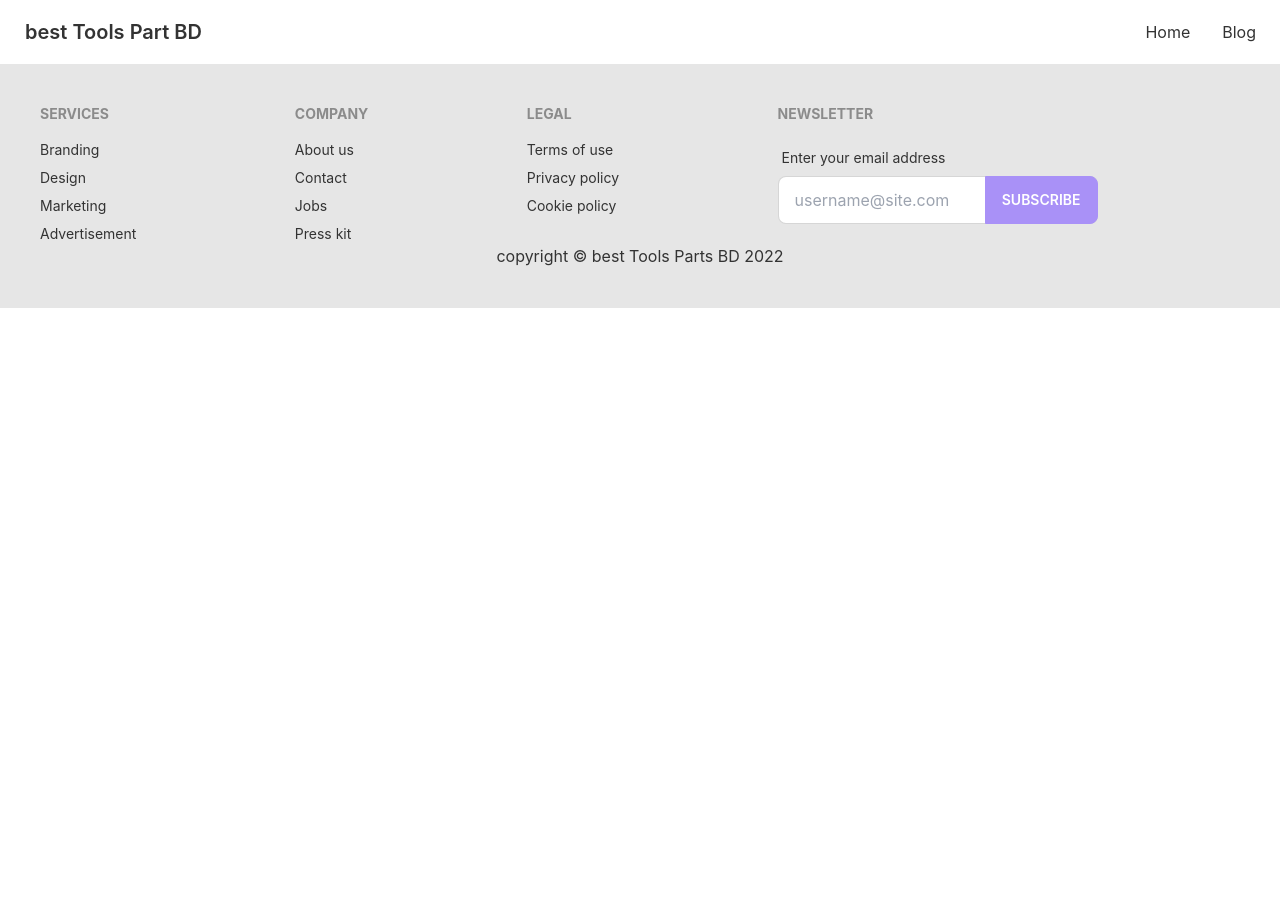
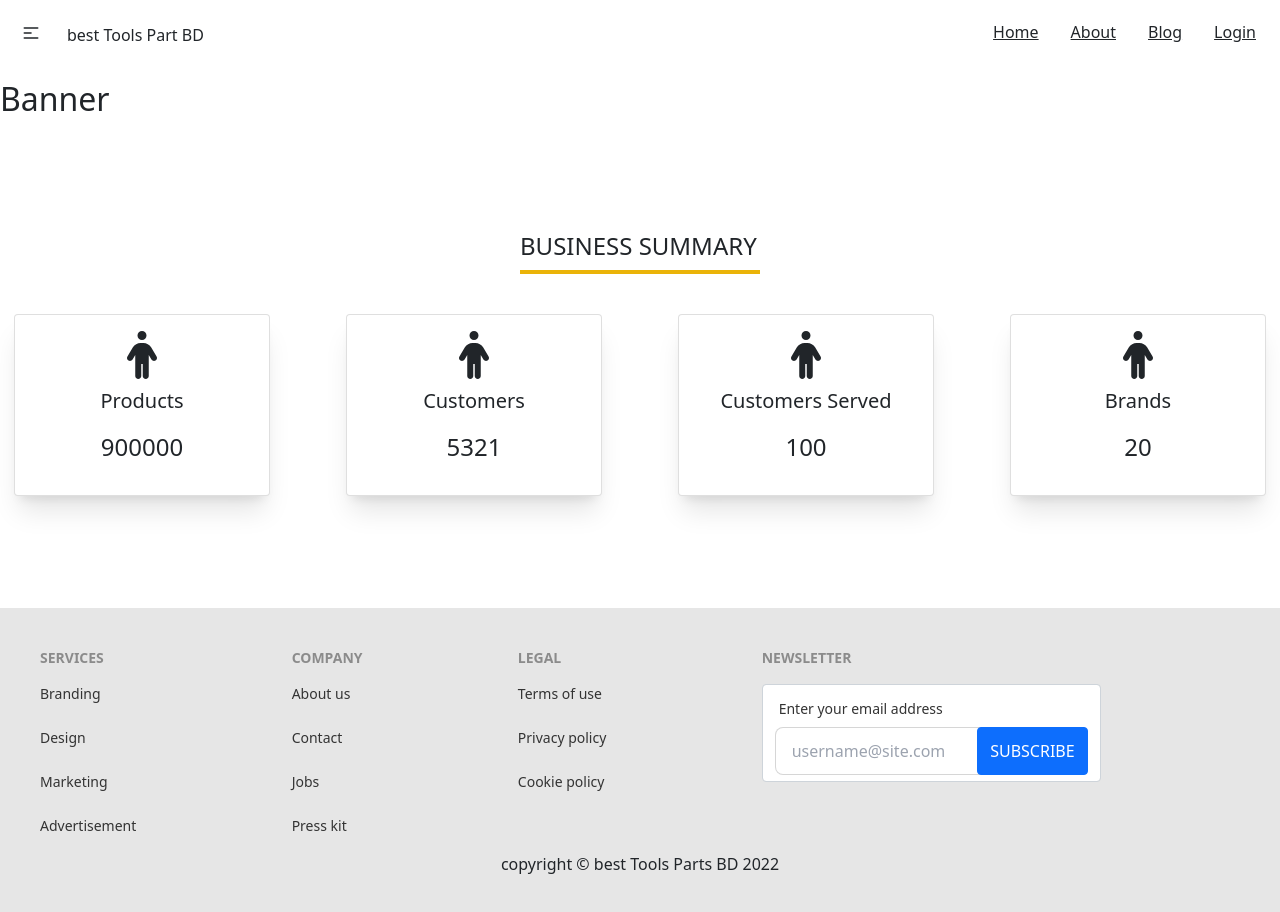
Before and after one commit to rashidul191/best-tools-parts-client, a React (Create React App) app: page / in a window 1280 px wide. Shown: the top 912 px of the page. Before the commit the page ends 800 px from the top, so only its background shows below. Built offline with nearby package versions, Linux system fonts and the light colour scheme; the HTML template or start-up script is replaced by a standard one.

Commit message:
business summary done.

```diff
--- a/package.json
+++ b/package.json
@@ -3,12 +3,18 @@
   "version": "0.1.0",
   "private": true,
   "dependencies": {
+    "@fortawesome/fontawesome-svg-core": "^6.1.1",
+    "@fortawesome/free-solid-svg-icons": "^6.1.1",
+    "@fortawesome/react-fontawesome": "^0.2.0",
     "@testing-library/jest-dom": "^5.16.4",
     "@testing-library/react": "^13.3.0",
     "@testing-library/user-event": "^13.5.0",
+    "bootstrap": "^5.1.3",
     "daisyui": "^2.19.0",
     "react": "^18.2.0",
+    "react-bootstrap": "^2.4.0",
     "react-dom": "^18.2.0",
+    "react-fontawesome": "^1.7.1",
     "react-router-dom": "^6.3.0",
     "react-scripts": "5.0.1",
     "web-vitals": "^2.1.4"
--- /dev/null
+++ b/public/businessSummary.json
@@ -0,0 +1,27 @@
+[
+  {
+    "_id": "001",
+    "name": "Products",
+    "number": "900000",
+    "duration": "2"
+
+  },
+  {
+    "_id": "002",
+    "name": "Customers",
+    "number": "5321",
+    "duration": "2"
+  },
+  {
+    "_id": "003",
+    "name": "Customers Served",
+    "number": "100",
+    "duration": "2"
+  },
+  {
+    "_id": "004",
+    "name": "Brands",
+    "number": "20",
+    "duration": "2"
+  }
+]
--- a/src/App.js
+++ b/src/App.js
@@ -1,4 +1,5 @@
 import { Routes, Route } from "react-router-dom";
+import 'bootstrap/dist/css/bootstrap.min.css';
 import Home from "./Pages/Home/Home";
 import Footer from "./Pages/Shared/Footer/Footer";
 import Navbar from "./Pages/Shared/Navbar/Navbar";
--- /dev/null
+++ b/src/Pages/Home/Banner/Banner.js
@@ -0,0 +1,11 @@
+import React from 'react';
+
+const Banner = () => {
+    return (
+        <div>
+            <h2>Banner</h2>
+        </div>
+    );
+};
+
+export default Banner;
--- /dev/null
+++ b/src/Pages/Home/BusinessSummary/BusinessSum/BusinessSum.js
@@ -0,0 +1,22 @@
+import React from "react";
+import { FontAwesomeIcon } from '@fortawesome/react-fontawesome'
+  import { faPerson } from '@fortawesome/free-solid-svg-icons'
+
+const BusinessSum = ({ businessSum }) => {
+
+  const { number, name } = businessSum;
+
+  return (
+    <div className=" flex justify-center">
+      <div class="card w-64 bg-base-100 shadow-xl">
+        <div class="card-body text-center">
+        <FontAwesomeIcon className="text-5xl" icon={faPerson} />
+          <h2 class="text-xl">{name}</h2>
+          <p className="text-2xl">{number}</p>
+        </div>
+      </div>
+    </div>
+  );
+};
+
+export default BusinessSum;
--- /dev/null
+++ b/src/Pages/Home/BusinessSummary/BusinessSummary.js
@@ -0,0 +1,35 @@
+import React, { useEffect, useState } from "react";
+import BusinessSum from "./BusinessSum/BusinessSum";
+import { faCoffee } from "@fortawesome/free-solid-svg-icons";
+const BusinessSummary = () => {
+  const icons = [faCoffee];
+  const [businessSummary, setBusinessSummary] = useState([]);
+  useEffect(() => {
+    fetch("businessSummary.json")
+      .then((res) => res.json())
+      .then((data) => {
+        setBusinessSummary(data);
+      });
+  }, []);
+  return (
+    <div className="my-28">
+      <div className="flex justify-center">
+        <div className="md:mb-10">
+          <h2 className="uppercase text-2xl">Business Summary</h2>
+          <div className="h-1 w-60 bg-yellow-500"></div>
+        </div>
+      </div>
+      <div className=" grid grid-cols-1 md:grid-cols-4 gap-5">
+        {businessSummary.map((businessSum) => (
+          <BusinessSum
+            key={businessSum._id}
+            businessSum={businessSum}
+            icons={icons}
+          ></BusinessSum>
+        ))}
+      </div>
+    </div>
+  );
+};
+
+export default BusinessSummary;
--- a/src/Pages/Home/Home.js
+++ b/src/Pages/Home/Home.js
@@ -1,12 +1,15 @@
-import React from 'react';
+import React from "react";
+import Banner from "./Banner/Banner";
+import BusinessSummary from "./BusinessSummary/BusinessSummary";
 
 
 const Home = () => {
-    return (
-        <div>
-
-        </div>
-    );
+  return (
+    <>
+      <Banner></Banner>
+      <BusinessSummary></BusinessSummary>
+    </>
+  );
 };
 
 export default Home;
--- a/src/Pages/Shared/Footer/Footer.js
+++ b/src/Pages/Shared/Footer/Footer.js
@@ -4,40 +4,40 @@ const Footer = () => {
   const year = new Date().getFullYear();
   return (
     <footer className="bg-base-200  p-10">
-      <div class="footer text-base-content">
+      <div className="footer text-base-content">
         <div>
-          <span class="footer-title">Services</span>
-          <p class="link link-hover">Branding</p>
-          <p class="link link-hover">Design</p>
-          <p class="link link-hover">Marketing</p>
-          <p class="link link-hover">Advertisement</p>
+          <span className="footer-title">Services</span>
+          <p className="link link-hover">Branding</p>
+          <p className="link link-hover">Design</p>
+          <p className="link link-hover">Marketing</p>
+          <p className="link link-hover">Advertisement</p>
         </div>
         <div>
-          <span class="footer-title">Company</span>
-          <p class="link link-hover">About us</p>
-          <p class="link link-hover">Contact</p>
-          <p class="link link-hover">Jobs</p>
-          <p class="link link-hover">Press kit</p>
+          <span className="footer-title">Company</span>
+          <p className="link link-hover">About us</p>
+          <p className="link link-hover">Contact</p>
+          <p className="link link-hover">Jobs</p>
+          <p className="link link-hover">Press kit</p>
         </div>
         <div>
-          <span class="footer-title">Legal</span>
-          <p class="link link-hover">Terms of use</p>
-          <p class="link link-hover">Privacy policy</p>
-          <p class="link link-hover">Cookie policy</p>
+          <span className="footer-title">Legal</span>
+          <p className="link link-hover">Terms of use</p>
+          <p className="link link-hover">Privacy policy</p>
+          <p className="link link-hover">Cookie policy</p>
         </div>
         <div>
-          <span class="footer-title">Newsletter</span>
-          <div class="form-control w-80">
-            <label class="label">
-              <span class="label-text">Enter your email address</span>
+          <span className="footer-title">Newsletter</span>
+          <div className="form-control w-80">
+            <label className="label">
+              <span className="label-text">Enter your email address</span>
             </label>
-            <div class="relative">
+            <div className="relative">
               <input
                 type="text"
                 placeholder="username@site.com"
-                class="input input-bordered w-full pr-16"
+                className="input input-bordered w-full pr-16"
               />
-              <button class="btn btn-primary absolute top-0 right-0 rounded-l-none text-white">
+              <button className="btn btn-primary absolute top-0 right-0 rounded-l-none text-white">
                 Subscribe
               </button>
             </div>
--- a/src/Pages/Shared/Navbar/Navbar.js
+++ b/src/Pages/Shared/Navbar/Navbar.js
@@ -1,49 +1,57 @@
 import React from "react";
+import { Link } from "react-router-dom";
 
 const Navbar = () => {
   const menuBar = (
     <>
       <li>
-        <a>Home</a>
+        <Link to="/">Home</Link>
       </li>
-
       <li>
-        <a>Blog</a>
+        <Link to="/about">About</Link>
+      </li>
+      <li>
+        <Link to="/blog">Blog</Link>
+      </li>
+      <li>
+        <Link to="/login">Login</Link>
       </li>
     </>
   );
   return (
     <div>
-      <div class="navbar bg-base-100">
-        <div class="navbar-start">
-          <div class="dropdown">
-            <label tabindex="0" class="btn btn-ghost lg:hidden">
+      <div className="navbar bg-base-100">
+        <div className="navbar-start">
+          <div className="dropdown">
+            <label tabIndex="0" className="btn btn-ghost lg:hidden">
               <svg
                 xmlns="http://www.w3.org/2000/svg"
-                class="h-5 w-5"
+                className="h-5 w-5"
                 fill="none"
                 viewBox="0 0 24 24"
                 stroke="currentColor"
               >
                 <path
-                  stroke-linecap="round"
-                  stroke-linejoin="round"
-                  stroke-width="2"
+                  strokeLinecap="round"
+                  strokeLinejoin="round"
+                  strokeWidth="2"
                   d="M4 6h16M4 12h8m-8 6h16"
                 />
               </svg>
             </label>
             <ul
-              tabindex="0"
-              class="menu menu-compact dropdown-content mt-3 p-2 shadow bg-base-100 rounded-box w-52"
+              tabIndex="0"
+              className="menu menu-compact dropdown-content mt-3 p-2 shadow bg-base-100 rounded-box w-52"
             >
               {menuBar}
             </ul>
           </div>
-          <a class="btn btn-ghost normal-case text-xl">best Tools Part BD</a>
+          <Link to="/" className="btn btn-ghost normal-case text-xl">
+            best Tools Part BD
+          </Link>
         </div>
-        <div class="navbar-end hidden lg:flex">
-          <ul class="menu menu-horizontal">{menuBar}</ul>
+        <div className="navbar-end hidden lg:flex">
+          <ul className="menu menu-horizontal">{menuBar}</ul>
         </div>
       </div>
     </div>
```
Also changed, not shown: 1 other file (tests, documents, lock files or other folders).
